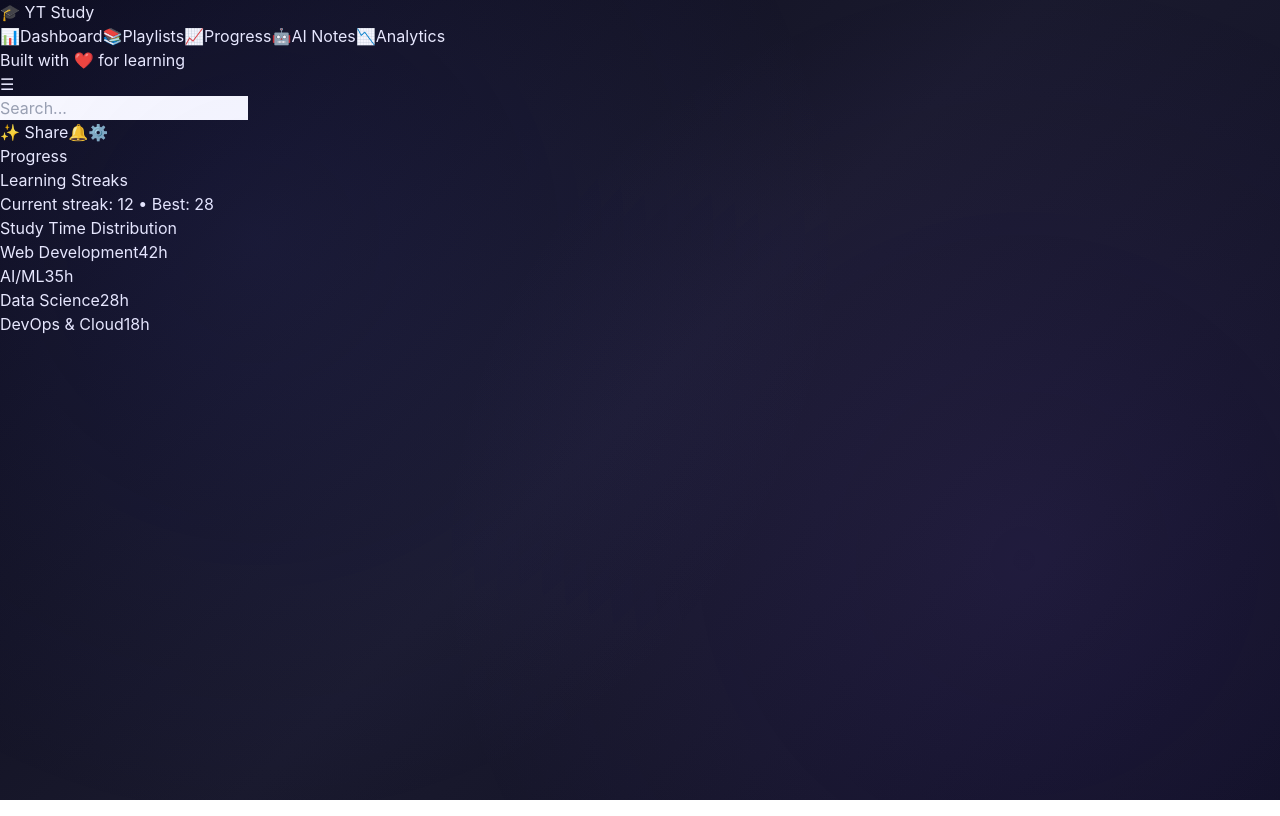
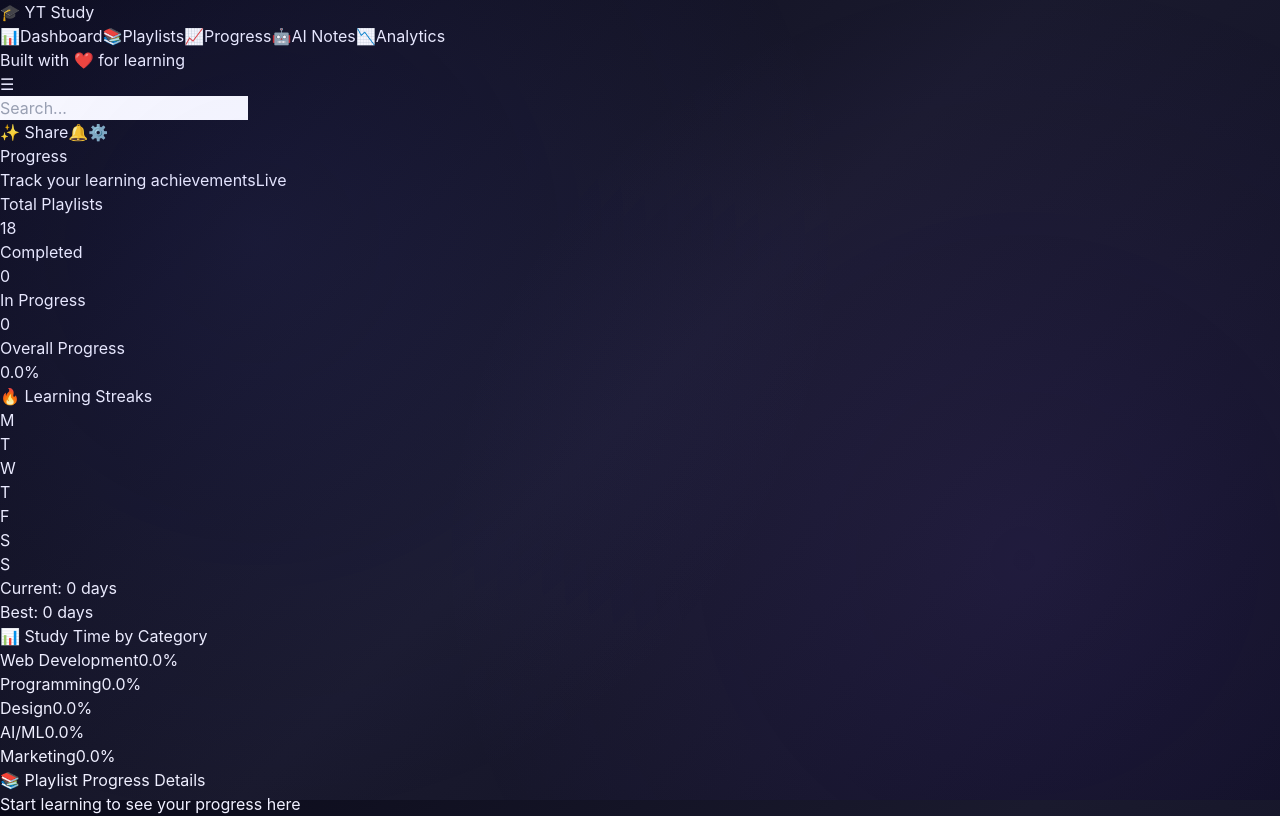
Before and after one commit to prabjyotsingh/Vidyax, a React (Vite) app: page /progress in a window 1280 px wide. Built offline with nearby package versions, Linux system fonts and the light colour scheme; the HTML template or start-up script is replaced by a standard one.

Commit message:
progress

```diff
--- a/src/pages/Progress.jsx
+++ b/src/pages/Progress.jsx
@@ -1,34 +1,252 @@
+import { useState, useEffect } from 'react';
+import Card from "../components/Card";
+import ProgressBar from "../components/ProgressBar";
+
 export default function Progress() {
+  const [playlistProgress, setPlaylistProgress] = useState({});
+  const [categoryStats, setCategoryStats] = useState({});
+  const [totalStats, setTotalStats] = useState({
+    totalPlaylists: 0,
+    completedPlaylists: 0,
+    inProgressPlaylists: 0,
+    notStartedPlaylists: 0,
+    overallProgress: 0
+  });
+  const [streakData, setStreakData] = useState({
+    currentStreak: 0,
+    bestStreak: 0,
+    weeklyActivity: [false, false, false, false, false, false, false]
+  });
+
+  const playlists = [
+    { id: 0, title: "React.js Complete Course", category: "Web Development" },
+    { id: 1, title: "Python for Beginners", category: "Programming" },
+    { id: 2, title: "UI/UX Design Masterclass", category: "Design" },
+    { id: 3, title: "Machine Learning Fundamentals", category: "AI/ML" },
+    { id: 4, title: "Digital Marketing Mastery", category: "Marketing" },
+    { id: 5, title: "Data Science Bootcamp", category: "Data Science" },
+    { id: 6, title: "Node.js & Express Backend", category: "Web Development" },
+    { id: 7, title: "Deep Learning with TensorFlow", category: "AI/ML" },
+    { id: 8, title: "Full Stack Web Development", category: "Web Development" },
+    { id: 9, title: "JavaScript ES6+ Mastery", category: "Programming" },
+    { id: 10, title: "Python Data Analysis", category: "Data Science" },
+    { id: 11, title: "Neural Networks from Scratch", category: "AI/ML" },
+    { id: 12, title: "MongoDB Database Design", category: "Databases" },
+    { id: 13, title: "Docker & Kubernetes", category: "DevOps" },
+    { id: 14, title: "TypeScript Complete Guide", category: "Programming" },
+    { id: 15, title: "React Native Mobile Apps", category: "Mobile Development" },
+    { id: 16, title: "AWS Cloud Practitioner", category: "Cloud Computing" },
+    { id: 17, title: "Computer Vision with OpenCV", category: "AI/ML" },
+  ];
+
+  const calculateStats = () => {
+    // Load progress from localStorage
+    const progress = {};
+    for (let i = 0; i < playlists.length; i++) {
+      const saved = localStorage.getItem(`playlist_${i}_progress`);
+      progress[i] = saved ? parseFloat(saved) : 0;
+    }
+    setPlaylistProgress(progress);
+
+    // Calculate category-wise stats
+    const categories = {};
+    playlists.forEach((playlist) => {
+      const prog = progress[playlist.id] || 0;
+      if (!categories[playlist.category]) {
+        categories[playlist.category] = { total: 0, count: 0, progress: 0 };
+      }
+      categories[playlist.category].total += prog;
+      categories[playlist.category].count += 1;
+      categories[playlist.category].progress = categories[playlist.category].total / categories[playlist.category].count;
+    });
+    setCategoryStats(categories);
+
+    // Calculate overall stats
+    let completed = 0;
+    let inProgress = 0;
+    let notStarted = 0;
+    let totalProgress = 0;
+
+    Object.values(progress).forEach((prog) => {
+      if (prog >= 100) completed++;
+      else if (prog > 0) inProgress++;
+      else notStarted++;
+      totalProgress += prog;
+    });
+
+    setTotalStats({
+      totalPlaylists: playlists.length,
+      completedPlaylists: completed,
+      inProgressPlaylists: inProgress,
+      notStartedPlaylists: notStarted,
+      overallProgress: (totalProgress / playlists.length).toFixed(1)
+    });
+
+    // Calculate streak data from localStorage
+    const lastActivity = localStorage.getItem('last_activity_date');
+    const storedStreak = localStorage.getItem('current_streak');
+    const storedBestStreak = localStorage.getItem('best_streak');
+    const today = new Date().toDateString();
+
+    if (lastActivity === today) {
+      const currentStreak = storedStreak ? parseInt(storedStreak) : 1;
+      const bestStreak = storedBestStreak ? parseInt(storedBestStreak) : currentStreak;
+      setStreakData(prev => ({
+        ...prev,
+        currentStreak,
+        bestStreak: Math.max(currentStreak, bestStreak),
+        weeklyActivity: [true, true, true, true, true, false, false] // Mock data for weekly view
+      }));
+    } else {
+      setStreakData(prev => ({
+        ...prev,
+        currentStreak: 0,
+        bestStreak: storedBestStreak ? parseInt(storedBestStreak) : 0,
+        weeklyActivity: [false, false, false, false, false, false, false]
+      }));
+    }
+  };
+
+  useEffect(() => {
+    // Calculate stats initially
+    calculateStats();
+
+    // Update stats in real-time every second
+    const interval = setInterval(calculateStats, 1000);
+
+    return () => clearInterval(interval);
+  }, []);
+
   return (
-    <div className="space-y-6">
-      <h1 className="text-2xl font-semibold">Progress</h1>
-      <div className="grid grid-cols-1 md:grid-cols-2 gap-4">
-        <div className="card p-4">
-          <h2 className="font-medium">Learning Streaks</h2>
-          <div className="mt-4 grid grid-cols-7 gap-2">
-            {"MTWTFSS".split("").map((d, i) => (
-              <div key={i} className={`h-8 rounded ${i<5?"bg-green-500":"bg-green-300"}`} />
-            ))}
+    <div className="space-y-4 sm:space-y-6">
+      <div className="flex flex-col sm:flex-row sm:items-center justify-between gap-3">
+        <div>
+          <h1 className="text-2xl sm:text-3xl font-bold bg-gradient-to-r from-indigo-400 to-purple-400 bg-clip-text text-transparent">Progress</h1>
+          <p className="text-gray-400 text-xs sm:text-sm mt-1">
+            Track your learning achievements
+            <span className="ml-2 inline-flex items-center gap-1 px-2 py-0.5 rounded-full bg-emerald-500/20 text-emerald-400 text-[10px] font-medium">
+              <span className="inline-block w-1.5 h-1.5 rounded-full bg-emerald-400 animate-pulse"></span>
+              Live
+            </span>
+          </p>
+        </div>
+      </div>
+
+      {/* Overall Stats */}
+      <section className="grid grid-cols-2 sm:grid-cols-4 gap-3 sm:gap-4">
+        <Card className="p-4 hover:scale-105 transition-transform">
+          <div className="text-xs text-gray-400 font-medium">Total Playlists</div>
+          <div className="mt-2 text-2xl sm:text-3xl font-bold bg-gradient-to-r from-indigo-400 to-purple-400 bg-clip-text text-transparent">
+            {totalStats.totalPlaylists}
           </div>
-          <div className="mt-3 text-sm text-gray-500">Current streak: 12 • Best: 28</div>
-        </div>
-        <div className="card p-4">
-          <h2 className="font-medium">Study Time Distribution</h2>
-          <div className="mt-4 space-y-4">
-            {[
-              ["Web Development",42],
-              ["AI/ML",35],
-              ["Data Science",28],
-              ["DevOps & Cloud",18],
-            ].map(([label,val],i)=> (
-              <div key={i}>
-                <div className="flex justify-between text-sm"><span>{label}</span><span>{val}h</span></div>
-                <div className="progress-track mt-2"><div className="progress-fill" style={{width: `${val}%`}} /></div>
+        </Card>
+        <Card className="p-4 hover:scale-105 transition-transform">
+          <div className="text-xs text-gray-400 font-medium">Completed</div>
+          <div className="mt-2 text-2xl sm:text-3xl font-bold text-emerald-400">
+            {totalStats.completedPlaylists}
+          </div>
+        </Card>
+        <Card className="p-4 hover:scale-105 transition-transform">
+          <div className="text-xs text-gray-400 font-medium">In Progress</div>
+          <div className="mt-2 text-2xl sm:text-3xl font-bold text-amber-400">
+            {totalStats.inProgressPlaylists}
+          </div>
+        </Card>
+        <Card className="p-4 hover:scale-105 transition-transform">
+          <div className="text-xs text-gray-400 font-medium">Overall Progress</div>
+          <div className="mt-2 text-2xl sm:text-3xl font-bold bg-gradient-to-r from-indigo-400 to-purple-400 bg-clip-text text-transparent">
+            {totalStats.overallProgress}%
+          </div>
+        </Card>
+      </section>
+
+      {/* Main Content */}
+      <div className="grid grid-cols-1 lg:grid-cols-2 gap-4 sm:gap-6">
+        <Card className="p-4 sm:p-6">
+          <h2 className="font-semibold text-base sm:text-lg text-white mb-4">🔥 Learning Streaks</h2>
+          <div className="grid grid-cols-7 gap-1 sm:gap-2">
+            {"MTWTFSS".split("").map((day, i) => (
+              <div key={i} className="flex flex-col items-center gap-1">
+                <div className="text-xs text-gray-500 font-medium">{day}</div>
+                <div
+                  className={`w-full h-8 sm:h-10 rounded-lg transition-all ${
+                    streakData.weeklyActivity[i]
+                      ? 'bg-gradient-to-t from-emerald-600 to-emerald-400 hover:scale-110'
+                      : 'bg-gray-800/50 border border-gray-700/50'
+                  }`}
+                />
               </div>
             ))}
           </div>
+          <div className="mt-4 flex items-center justify-between">
+            <div className="text-sm text-gray-400">
+              Current: <span className="text-emerald-400 font-semibold">{streakData.currentStreak} days</span>
+            </div>
+            <div className="text-sm text-gray-400">
+              Best: <span className="text-emerald-400 font-semibold">{streakData.bestStreak} days</span>
+            </div>
+          </div>
+        </Card>
+
+        <Card className="p-4 sm:p-6">
+          <h2 className="font-semibold text-base sm:text-lg text-white mb-4">📊 Study Time by Category</h2>
+          <div className="space-y-3 sm:space-y-4">
+            {Object.keys(categoryStats).length > 0 ? (
+              Object.entries(categoryStats)
+                .sort((a, b) => b[1].progress - a[1].progress)
+                .slice(0, 5)
+                .map(([category, stats], i) => (
+                  <div key={i}>
+                    <div className="flex justify-between text-sm mb-2">
+                      <span className="text-gray-300">{category}</span>
+                      <span className="text-indigo-400 font-semibold">{stats.progress.toFixed(1)}%</span>
+                    </div>
+                    <ProgressBar value={stats.progress} />
+                  </div>
+                ))
+            ) : (
+              <div className="h-32 flex items-center justify-center text-gray-500 text-sm">
+                No progress data yet
+              </div>
+            )}
+          </div>
+        </Card>
+      </div>
+
+      {/* Playlist Progress Details */}
+      <Card className="p-4 sm:p-6">
+        <h2 className="font-semibold text-base sm:text-lg text-white mb-4">📚 Playlist Progress Details</h2>
+        <div className="space-y-3">
+          {playlists.map((playlist) => {
+            const progress = playlistProgress[playlist.id] || 0;
+            if (progress === 0) return null; // Only show playlists with progress
+
+            return (
+              <div key={playlist.id} className="bg-gray-800/30 rounded-lg p-3 sm:p-4 border border-gray-700/50">
+                <div className="flex items-center justify-between mb-2">
+                  <div className="flex-1">
+                    <div className="font-medium text-white text-sm sm:text-base">{playlist.title}</div>
+                    <div className="text-xs text-gray-400 mt-1">{playlist.category}</div>
+                  </div>
+                  <div className="text-lg sm:text-xl font-bold ml-4">
+                    {progress >= 100 ? (
+                      <span className="text-emerald-400">✓ {progress.toFixed(0)}%</span>
+                    ) : (
+                      <span className="text-indigo-400">{progress.toFixed(0)}%</span>
+                    )}
+                  </div>
+                </div>
+                <ProgressBar value={progress} />
+              </div>
+            );
+          })}
+          {Object.values(playlistProgress).every(p => p === 0) && (
+            <div className="h-32 flex items-center justify-center text-gray-500 text-sm">
+              Start learning to see your progress here
+            </div>
+          )}
         </div>
-      </div>
+      </Card>
     </div>
   );
 }
```
